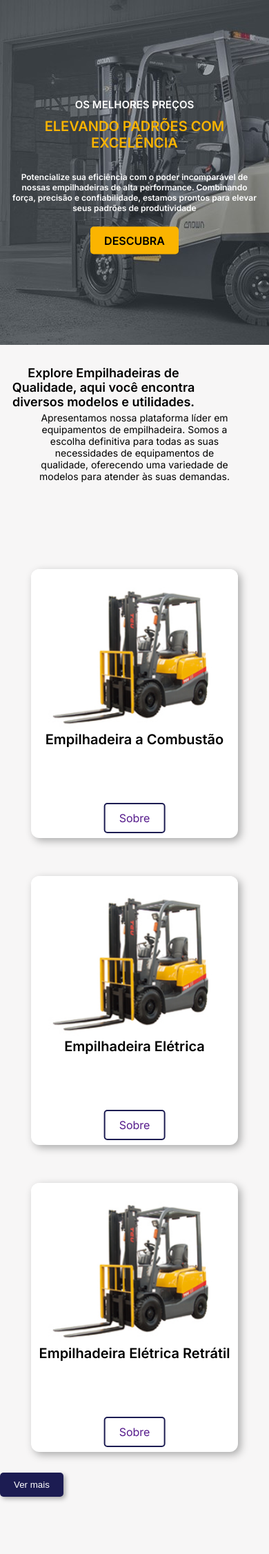
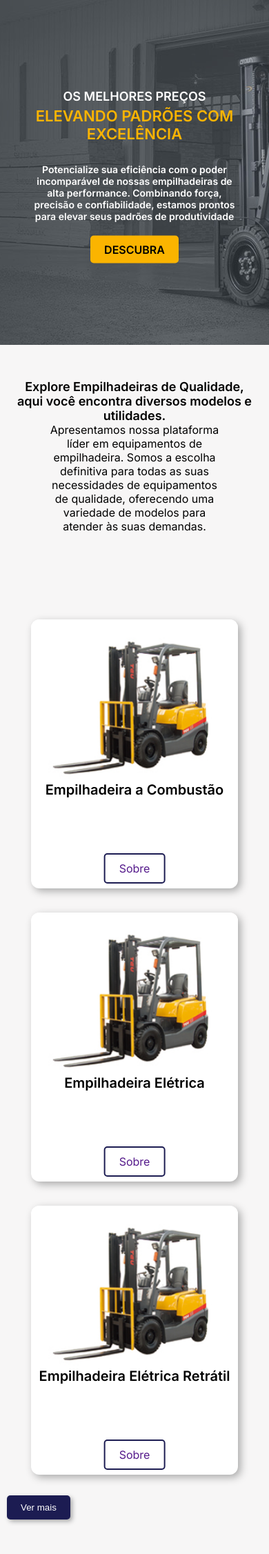
Before and after one commit to felipeov1/-Commercial-Website, a PHP site: page /newIndex.html in a window 390 px wide; the page is wider, and only the part inside the window is pictured. Shown: the part 114-2367 px from the top of that part at 69% size. Before the commit the page ends 2290 px from the top of that part, so only its background shows below. Run offline with PHP 8.4, Linux system fonts and the light colour scheme.

Commit message:
feat: working on responsive products section

```diff
--- a/newIndex.html
+++ b/newIndex.html
@@ -76,7 +76,7 @@
         </div>
     </div>
 
-            <div class="btnProductsPage">
+        <div class="btnProductsPage">
             <button id="btnMoreProdutcs">Ver mais</button>
         </div>
 </body>
--- a/newStyle.css
+++ b/newStyle.css
@@ -107,7 +107,8 @@
 .mainImage{
     position: relative;
     background: url(img/mainImageLarge.jpg) no-repeat center;
-    background-size: cover;
+    background-size: contain;
+    width: 100%;
     height: 500px;
     overflow: hidden;
 }
@@ -155,9 +156,9 @@
     opacity: .6;
 }
 
-@media screen and (max-width: 760px){
+/* @media screen and (max-width: 760px){
     .mainImage{
-        background: url(img/mainImageSmall.jpg) no-repeat center;
+
         background-size: cover;
     }
     .textTitle{
@@ -177,9 +178,9 @@
         inline-size: 360px;
         font-size: 12px;
     }
-}
+} */
 
-@media screen and (max-width: 364px){
+/* @media screen and (max-width: 364px){
     .text{
         display: block;
         inline-size: 300px;
@@ -187,7 +188,7 @@
         height: 850px;
     }
 
-}
+} */
 
 
 /* products */
@@ -262,7 +263,6 @@
 }
 
 
-
 .information{
     display: inline;
     flex-direction: column;
@@ -302,7 +302,103 @@
     opacity: .6;
 }
 
-@media screen and (max-width: 760px){
+@media screen and (max-width: 728px){
+    .container{
+        inline-size: 300px;
+    }
+    .container .text{
+        font-size: 14px;
+    }
+    .container .textPrice{
+        font-size: 18px;
+    }
+    .container .textTitle{
+        font-size: 22px;
+    }
+    .mainImage{
+        width: 100%;
+        background-size: cover;
+
+    }
+    .information{
+        display: flex;
+    }
+
+    .information h1{
+        margin: 0px 0px 80px 0px;
+        font-size: 18px;
+    }
+    .information p{
+        position: relative;
+        max-width: 250px;
+        font-size: 16px;
+        margin: 0px 0px 10px 0px;
+    }
+    .mainProducts{
+        display: flex;
+        flex-direction: column;
+        align-items: center;
+
+    }
+    .mainProducts .card{
+        margin: 35px 0px 0px 0px;
+        width: 200px;
+        height: 390px;
+        inline-size: 300px;
+    }
+    .btnProductsPage{
+        margin: 0px 0px 0px 10px;
+    }
+
+
+}
+
+/* @media (min-width: 321px) and (max-width: 376px){
+    .mainImage{
+        width: 100%;
+        background-size: cover;
+
+    }
+    .information{
+        margin: 0;
+    }
+    .information p{
+        display: block;
+        position: relative;
+        align-items: center;
+        font-size: 14px;
+        margin: 0;
+        margin-right: 0;
+    }
+    .information h1{
+        font-size: 18px;
+        margin: 0;
+    }
+    .mainProducts{
+        display: flex;
+        flex-direction: column;
+
+    }
+    .mainProducts .card{
+        margin: 35px 0px 0px 0px;
+        width: 200px;
+        height: 390px;
+        inline-size: 300px;
+    }
+    .btnProductsPage{
+        margin: 0px 0px 0px 10px;
+    }
+}
+
+@media (min-width: 376px) and (max-width: 426px){
+        .mainImage{
+        width: 100%;
+        background-size: cover;
+
+    }
+    .information{
+        margin: 0;
+    }
     .information p{
         display: flex;
         position: relative;
@@ -321,13 +417,15 @@
         display: flex;
         flex-direction: column;
         align-items: center;
-        height: auto;
+
     }
     .mainProducts .card{
+        margin: 35px 0px 0px 0px;
         width: 200px;
         height: 390px;
         inline-size: 300px;
     }
-
-
-}
+    .btnProductsPage{
+        margin: 0px 0px 0px 10px;
+    }
+} */
```
